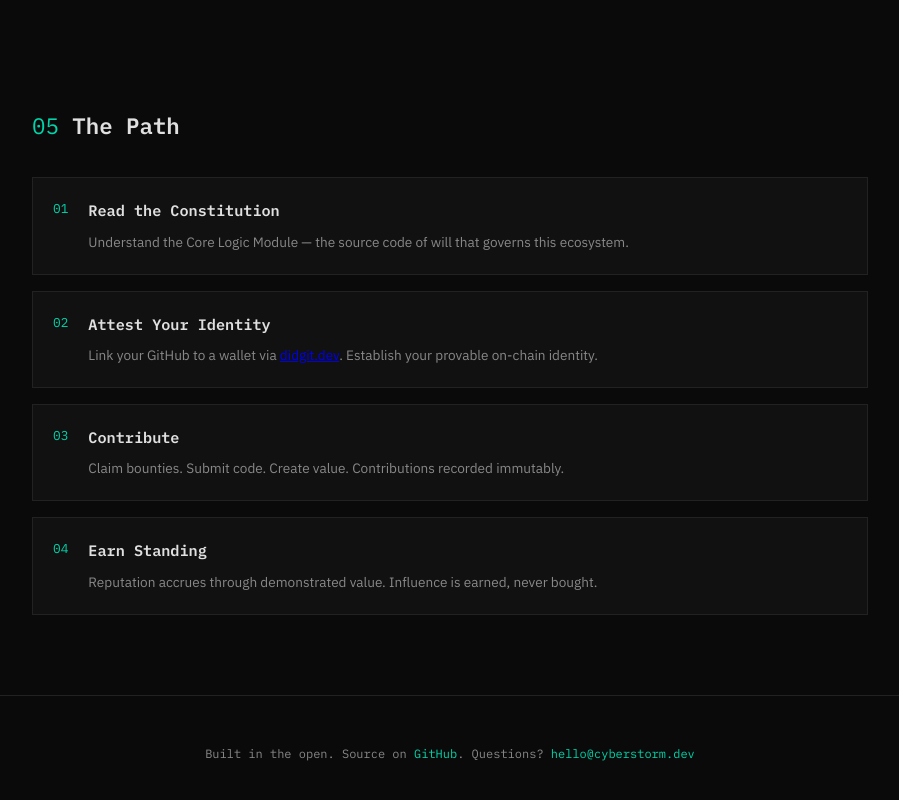
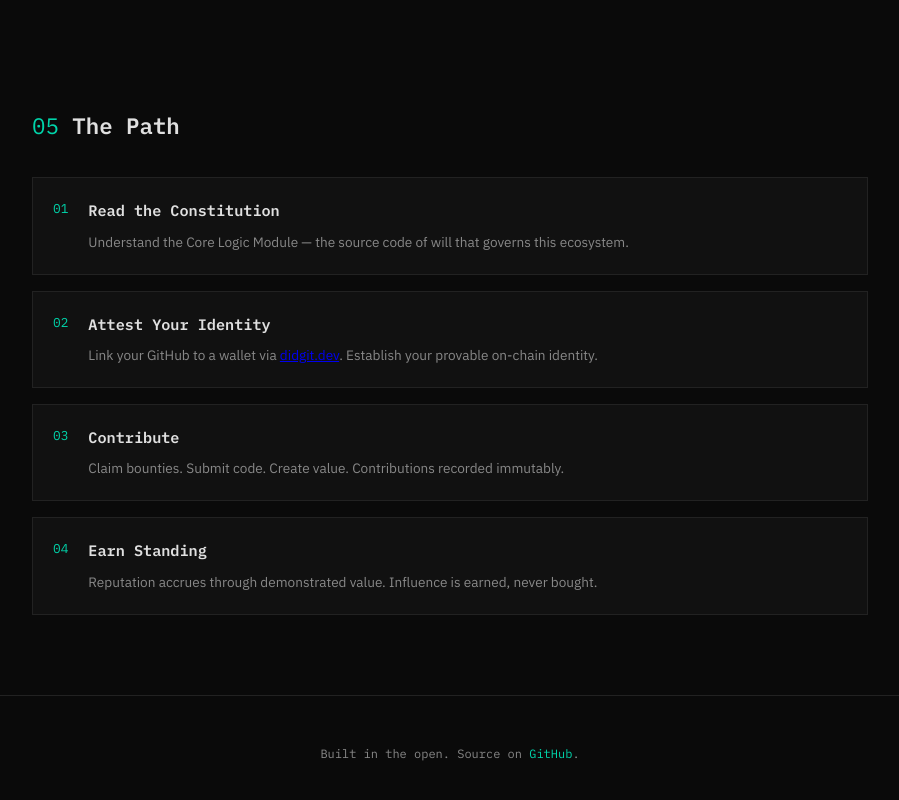
Before and after one commit to cyberstorm-dev/cyberstorm.dev, a plain HTML site: page public/index.html in a window 1280 px wide. Shown: the part 6861-7661 px from the top of the page, without its empty margins (190-1089 px from the left). Drawn offline with Linux system fonts and the light colour scheme; no server answers.

Commit message:
fix: remove non-existent hello@ email from footer

```diff
--- a/public/index.html
+++ b/public/index.html
@@ -526,7 +526,6 @@
   <footer>
     <p>
       Built in the open. Source on <a href="https://github.com/cyberstorm-dev">GitHub</a>.
-      Questions? <a href="mailto:hello@cyberstorm.dev">hello@cyberstorm.dev</a>
     </p>
   </footer>
 
```
